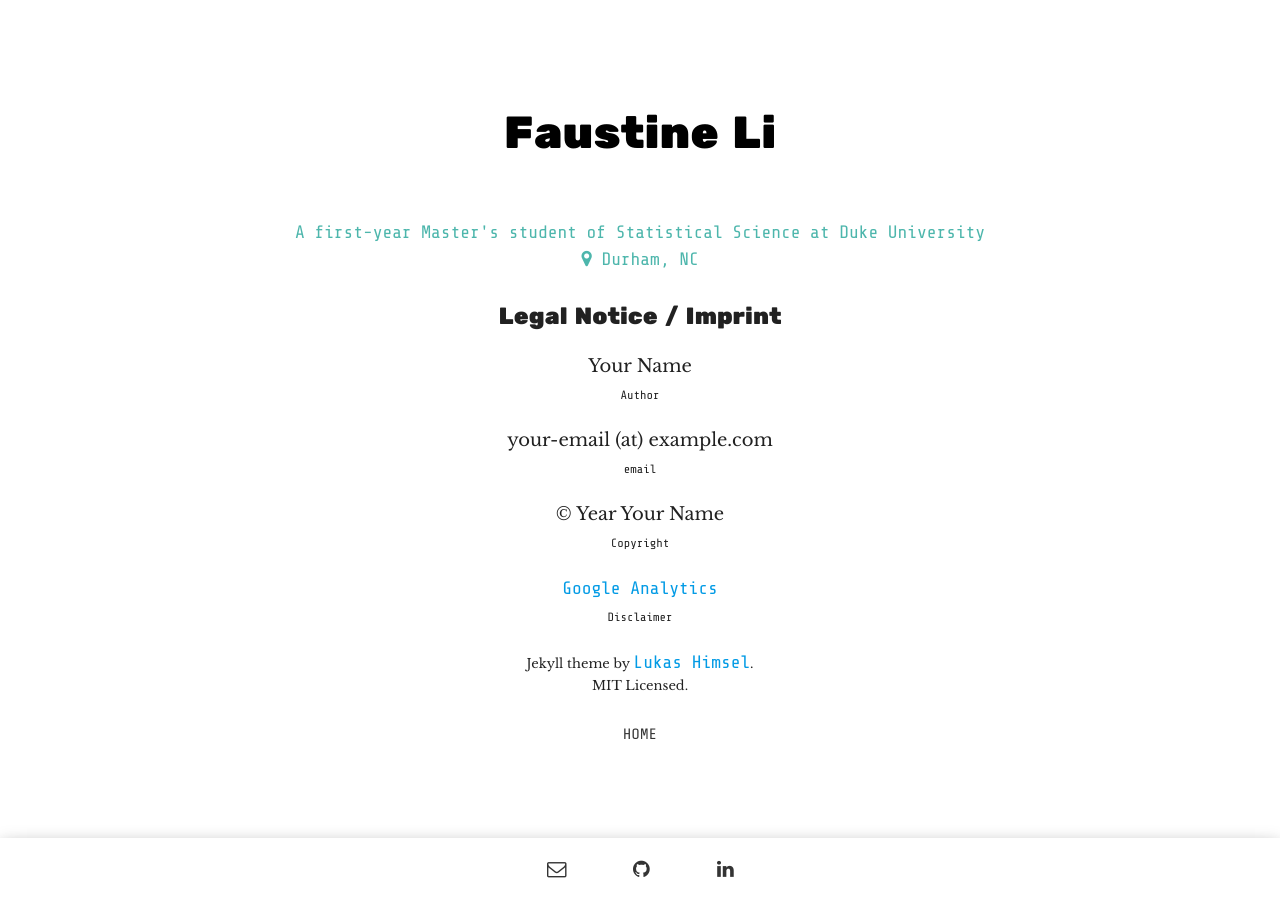
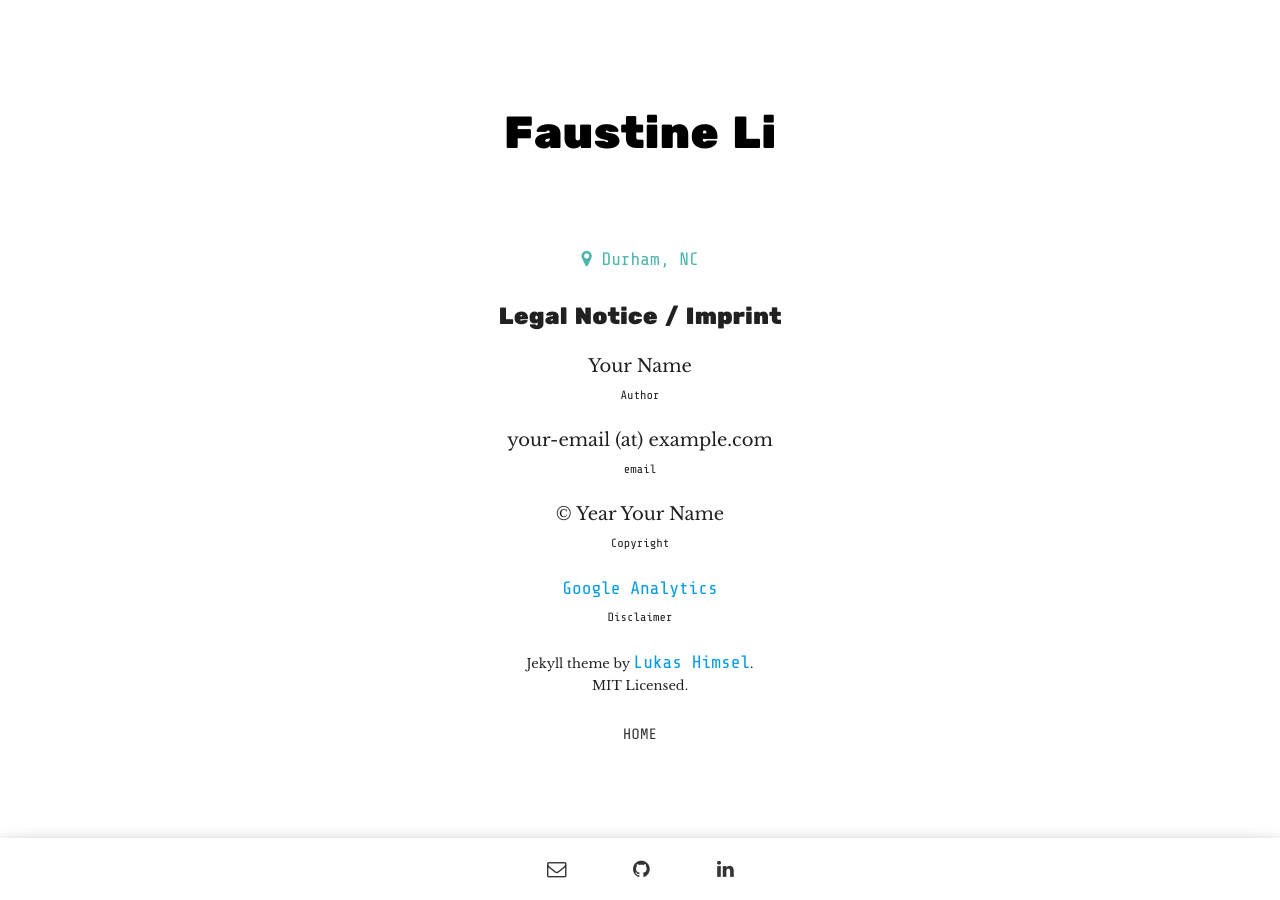
Before and after one commit to FaustineLi/FaustineLi.github.io, a Jekyll site: the page built from imprint.html, in a window 1280 px wide. Built offline with Jekyll 4.4.1, drawn with Linux system fonts in a browser that asks for light colours.

Commit message:
change about page

```diff
--- a/_config.yml
+++ b/_config.yml
@@ -1,7 +1,7 @@
 title: 'Faustine Li'
-description: "A first-year Master's student of Statistical Science at Duke University"
-about: "A first-year Master's student of Statistical Science at Duke University"
-location: 'Durham, NC'
+description: ""
+about: ""
+location: "Durham, NC"
 email: faustineli12@gmail.com
 baseurl:
 url:
--- a/index.html
+++ b/index.html
@@ -20,8 +20,8 @@
   <ul>
     <li>
     <p class="my-item">I am first-year Master's student in the department of <a href='//stat.duke.edu'>Statistical Science</a> at Duke University.</p>
-    <p class="my-item">My passion is in solving problems and learning more about the world.</p>
-    <p class="my-item">I am currently seeking an internship in the Data Sciences.</p>
+    <p class="my-item">My passion is in solving problems especially in the fields of energy, environment, health, and technology. </p>
+    <p class="my-item">Currently seeking an internship in Data Sciences.</p>
   </ul>
 </div>
 
@@ -36,6 +36,7 @@
 <div id="contact">
   <h2 class="my-mini-heading">Email</h2>
       <p class="my-item">faustineli12@gmail.com</p>
+      <p class="my-item">faustine.li@duke.edu</p>
   <h3 class="my-mini-heading">Phone</h3>
       <p class="my-item">678-704-6395</p>
   <h3 class="my-mini-heading">Other</h3>
```
